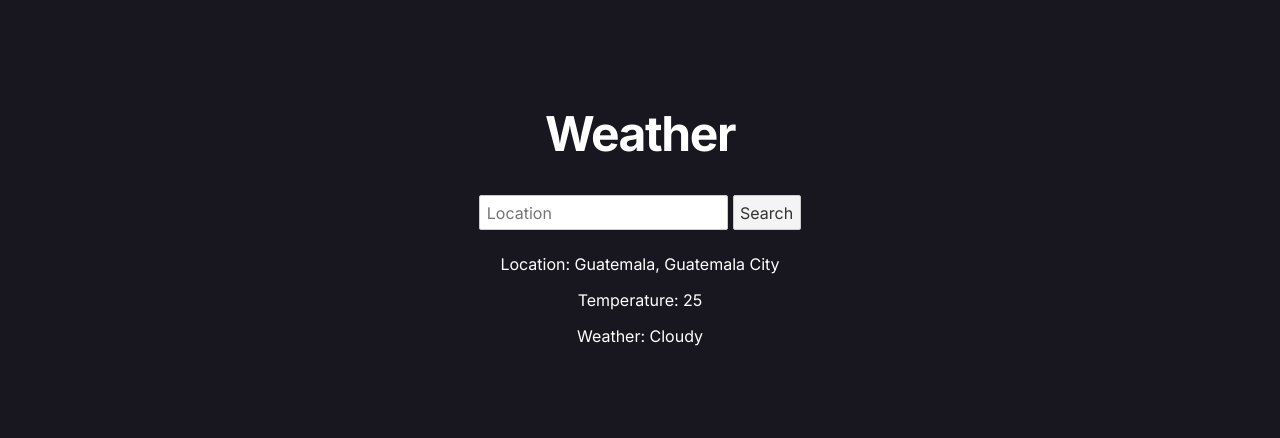
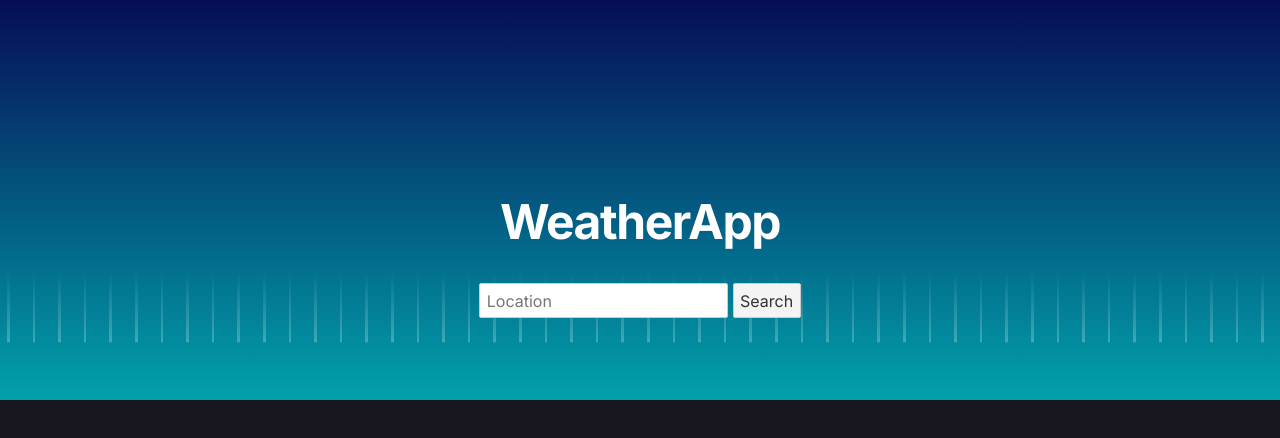
Before and after one commit to joselikki/weather-app, a Svelte app in the folder client/: page / in a window 1280 px wide. Shown: the top 438 px of the page. Built offline with nearby package versions, Linux system fonts and the light colour scheme.

Commit message:
rain effect draft

```diff
--- a/client/public/global.css
+++ b/client/public/global.css
@@ -2,13 +2,14 @@ html, body {
 	position: relative;
 	width: 100%;
 	height: 100%;
+	box-sizing: border-box;
 }
 
 body {
 	background-color: rgb(24, 23, 32);
 	color: #fff;
 	margin: 0;
-	padding: 8px;
+	padding: 0;
 	box-sizing: border-box;
 	font-family: 'Inter',Arial, Helvetica, sans-serif;
 }
--- a/client/src/App.svelte
+++ b/client/src/App.svelte
@@ -1,10 +1,11 @@
 <script>
+import Banner from "./components/banner.svelte"
 import { dataset_dev } from "svelte/internal";
 
 
 
 	let address
-	let showData = true
+	let showData = false
 
 	let mockData = {
 		location : "Guatemala, Guatemala City",
@@ -20,10 +21,12 @@ import { dataset_dev } from "svelte/internal";
 </script>
 
 <main>
-	<h1>Weather</h1>
 
+	<Banner />
+
+	<div class="app-container">
+		<h1>WeatherApp</h1>
 			<form on:submit|preventDefault ={handleSubmit} >
-
 				<input
 					bind:value={address}
 					placeholder="Location"
@@ -40,23 +43,24 @@ import { dataset_dev } from "svelte/internal";
 					</div>
 				</div>
 					{/if}
-
-
 			</form>
+	</div>
 </main>
 
 <style>
-	main {
-		text-align: center;
-		padding: 1em;
-		max-width: 650px;
-		margin: 3em auto;
-	}
 
 	h1 {
 		font-size: 3em;
 		font-weight: bold;
 		letter-spacing: -0.03em;
+	}
+
+	.app-container {
+		text-align: center;
+		padding: 0 1em;
+		margin: 0 auto;
+		max-width: 650px;
+		transform: translateY(-30vh);
 	}
 
 	.results {
--- /dev/null
+++ b/client/src/components/banner.svelte
@@ -0,0 +1,121 @@
+<script>
+    import { onMount } from "svelte";
+
+
+    const makeItRain = () => {
+
+    let dropList = []
+    for(let i = 0; i<100; i = i + 2){
+        dropList.push(i)
+    }
+
+    return dropList
+    }
+
+    let drops = makeItRain()
+
+    onMount( () =>{
+        console.log(drops)
+    })
+</script>
+
+<div class="rain banner">
+
+    {#each  drops as drop}
+        <div class="drop" style="left: {drop}%; bottom: 150%; animation-delay:0.27s; animation-duration: 2s">
+            <div class="stem" style="animation-delay: 0.27s; animation-duration:0.6s "></div>
+        </div>
+    {/each}
+
+</div>
+
+
+
+<style>
+
+    .banner{
+        position: relative;
+        height: 50vh;
+        background: #060D56;
+        background: -webkit-linear-gradient(top, #060D56, #01A1AA);
+        background: -moz-linear-gradient(top, #060D56, #01A1AA);
+        background: linear-gradient(to bottom, #060D56, #01A1AA);
+    }
+
+
+    .drop {
+        position: absolute;
+        bottom: 100%;
+        width: 15px;
+        height: 120px;
+        pointer-events: none;
+        animation: drop 0.5s linear infinite;
+    }
+
+    @keyframes drop {
+    0% {
+        transform: translateY(0vh);
+    }
+    75% {
+        transform: translateY(90vh);
+    }
+    100% {
+        transform: translateY(90vh);
+    }
+    }
+
+    .stem {
+        width: 2.5px;
+        height: 60%;
+        margin-left: 7px;
+        background: linear-gradient(to bottom, rgba(255, 255, 255, 0), rgba(255, 255, 255, 0.25));
+        animation: stem 0.5s linear infinite;
+    }
+
+    @keyframes stem {
+    0% {
+        opacity: 1;
+    }
+    65% {
+        opacity: 1;
+    }
+    75% {
+        opacity: 0;
+    }
+    100% {
+        opacity: 0;
+    }
+    }
+
+    .splat {
+        background-color: red;
+        width: 15px;
+        height: 10px;
+        border-top: 2px dotted rgba(255, 255, 255, 0.9);
+        border-radius: 50%;
+        opacity: 1;
+        transform: scale(0);
+        animation: splat 0.5s linear infinite;
+    }
+
+
+    @keyframes splat {
+    0% {
+        opacity: 1;
+        transform: scale(0);
+    }
+    80% {
+        opacity: 1;
+        transform: scale(0);
+    }
+    90% {
+        opacity: 0.5;
+        transform: scale(1);
+    }
+    100% {
+        opacity: 0;
+        transform: scale(1.5);
+    }
+    }
+
+</style>
```
Lines whose indentation alone changed are shown as unchanged.
